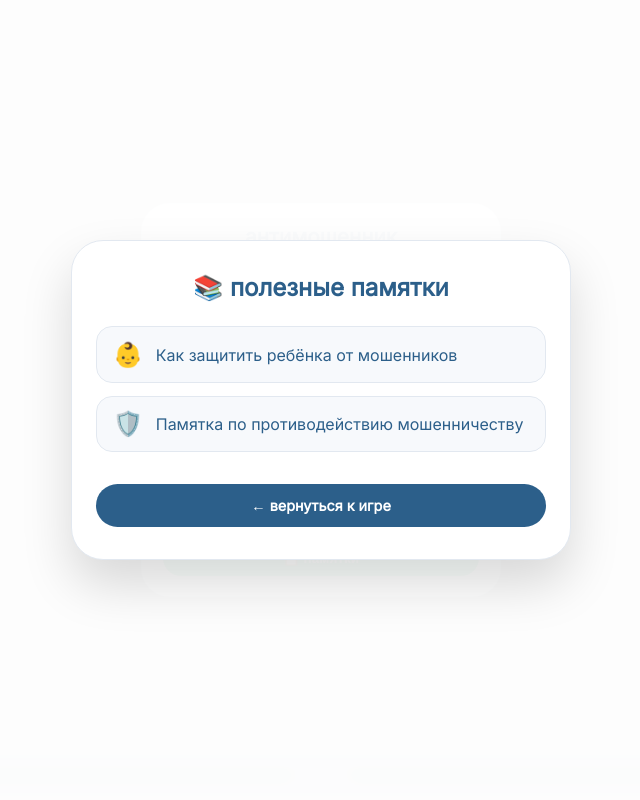
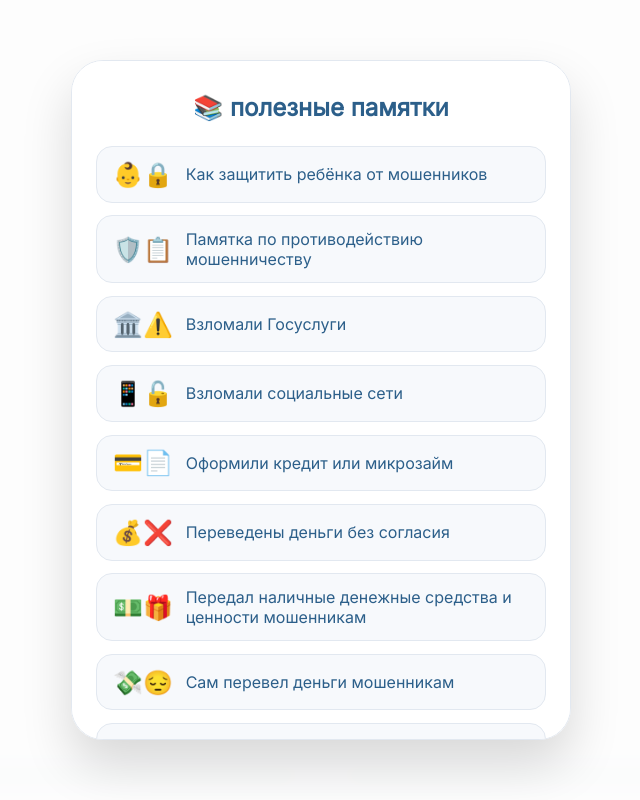
Before and after one commit to cantevenexist/stopscam, a plain HTML site: page index.html in a window 1280 px wide. Both pictures are taken after a click on the button "📋 памятки". Shown: the whole page, without its empty margins (319-959 px from the left). Drawn offline with Linux system fonts and the light colour scheme.

Commit message:
Added new guides links

```diff
--- a/index.html
+++ b/index.html
@@ -1165,12 +1165,48 @@
     function showHelpModal() { const existingModal = document.querySelector('.help-modal-overlay'); if (existingModal) { existingModal.classList.remove('active'); setTimeout(() => existingModal.remove(), 300); return; } const overlay = document.createElement('div'); overlay.className = 'help-modal-overlay'; overlay.innerHTML = `<div class="help-modal"><h2>📚 полезные памятки</h2>
         <div class="help-links">
             <a href="https://cantevenexist.github.io/stopscam/guides/Как%20защитить%20ребенка%20от%20мошенников.pdf" target="_blank" class="help-link" rel="noopener noreferrer">
-                <span class="help-link-emoji">👶</span>
+                <span class="help-link-emoji">👶🔒</span>
                 <div class="help-link-text"><div>Как защитить ребёнка от мошенников</div></div>
             </a>
+
             <a href="https://cantevenexist.github.io/stopscam/guides/Памятка%20по%20противодействию%20мошенничеству.pdf" target="_blank" class="help-link" rel="noopener noreferrer">
-                <span class="help-link-emoji">🛡️</span>
+                <span class="help-link-emoji">🛡️📋</span>
                 <div class="help-link-text"><div>Памятка по противодействию мошенничеству</div></div>
+            </a>
+
+            <a href="https://cantevenexist.github.io/stopscam/guides/Взломали%20Госуслуги.pdf" target="_blank" class="help-link" rel="noopener noreferrer">
+                <span class="help-link-emoji">🏛️⚠️</span>
+                <div class="help-link-text"><div>Взломали Госуслуги</div></div>
+            </a>
+
+            <a href="https://cantevenexist.github.io/stopscam/guides/Взломали%20социальные%20сети.pdf" target="_blank" class="help-link" rel="noopener noreferrer">
+                <span class="help-link-emoji">📱🔓</span>
+                <div class="help-link-text"><div>Взломали социальные сети</div></div>
+            </a>
+
+            <a href="https://cantevenexist.github.io/stopscam/guides/Оформили%20кредит%20или%20микрозайм.pdf" target="_blank" class="help-link" rel="noopener noreferrer">
+                <span class="help-link-emoji">💳📄</span>
+                <div class="help-link-text"><div>Оформили кредит или микрозайм</div></div>
+            </a>
+
+            <a href="https://cantevenexist.github.io/stopscam/guides/Переведены%20деньги%20без%20согласия.pdf" target="_blank" class="help-link" rel="noopener noreferrer">
+                <span class="help-link-emoji">💰❌</span>
+                <div class="help-link-text"><div>Переведены деньги без согласия</div></div>
+            </a>
+
+            <a href="https://cantevenexist.github.io/stopscam/guides/Передал%20наличные%20денежные%20средства%20и%20ценности%20мошенникам.pdf" target="_blank" class="help-link" rel="noopener noreferrer">
+                <span class="help-link-emoji">💵🎁</span>
+                <div class="help-link-text"><div>Передал наличные денежные средства и ценности мошенникам</div></div>
+            </a>
+
+            <a href="https://cantevenexist.github.io/stopscam/guides/Сам%20перевел%20деньги%20мошенникам.pdf" target="_blank" class="help-link" rel="noopener noreferrer">
+                <span class="help-link-emoji">💸😔</span>
+                <div class="help-link-text"><div>Сам перевел деньги мошенникам</div></div>
+            </a>
+
+            <a href="https://cantevenexist.github.io/stopscam/guides/Шантаж%20распространения%20конфиденциальных%20данных.pdf" target="_blank" class="help-link" rel="noopener noreferrer">
+                <span class="help-link-emoji">🤐📸</span>
+                <div class="help-link-text"><div>Шантаж распространения конфиденциальных данных</div></div>
             </a>
         </div><button class="back-to-game-btn">← вернуться к игре</button></div>`; document.body.appendChild(overlay); setTimeout(() => overlay.classList.add('active'), 10); const backBtn = overlay.querySelector('.back-to-game-btn'); backBtn.addEventListener('click', () => { overlay.classList.remove('active'); setTimeout(() => overlay.remove(), 300); }); }
 
```
